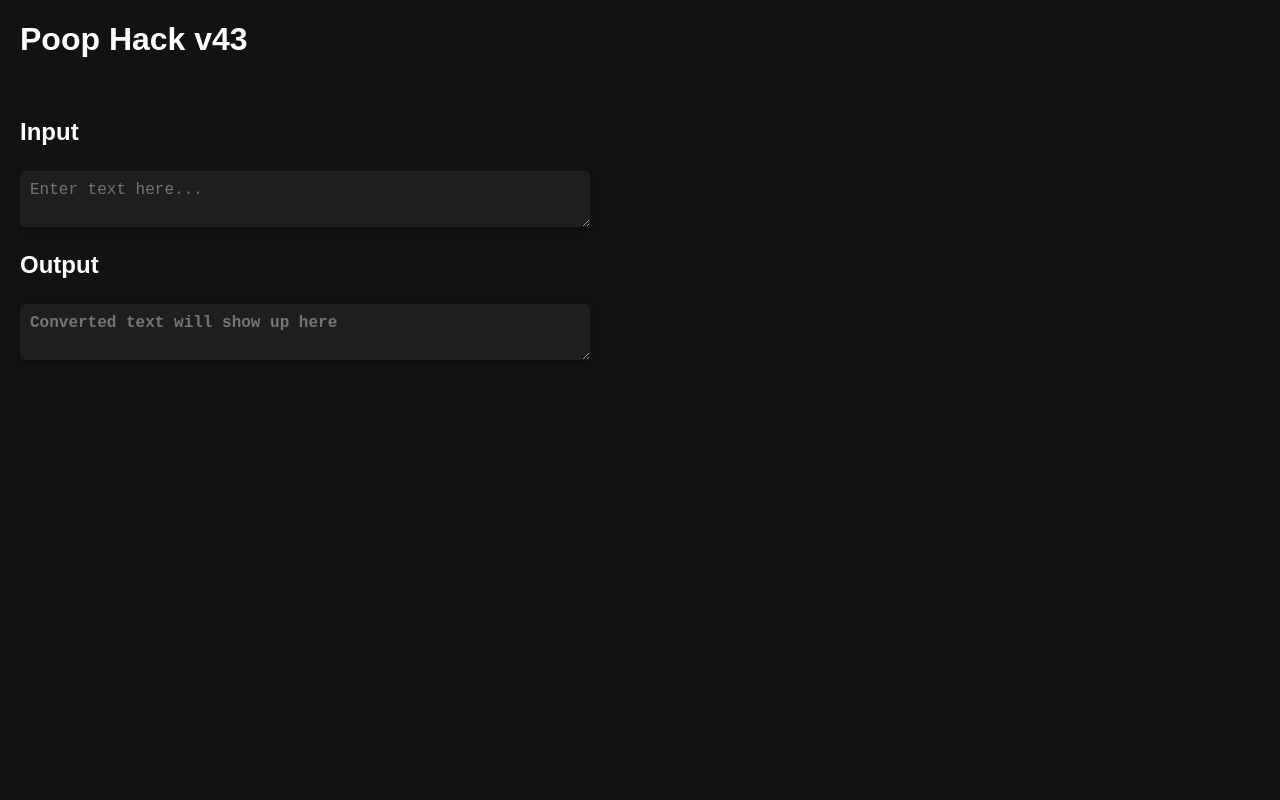
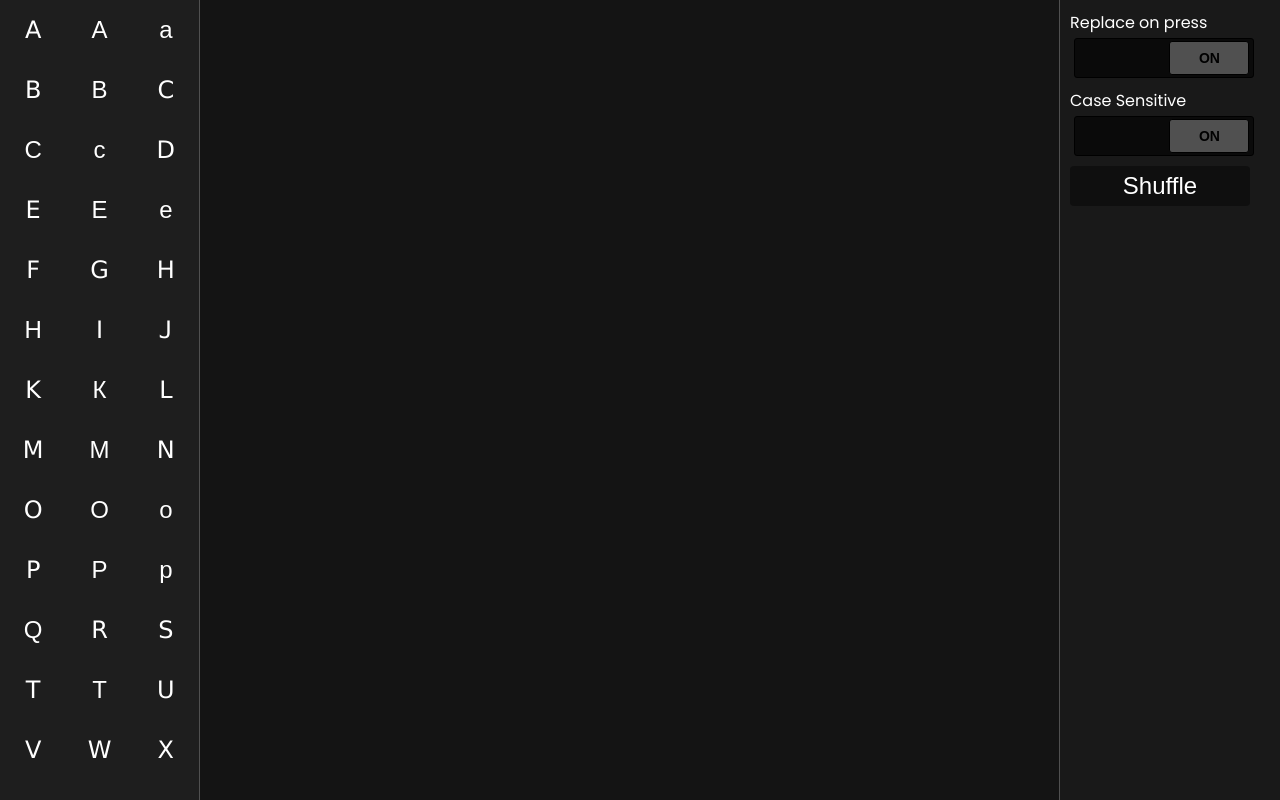
Before and after one commit to crackbob/text-bypass, a plain HTML site: page index.html in a window 1280 px wide. Drawn offline with Linux system fonts and the light colour scheme.

Commit message:
huge overhaul

```diff
--- /dev/null
+++ b/config.json
@@ -0,0 +1,46 @@
+{
+    "ꓮ": "A",
+    "А": "A",
+    "а": "a",
+    "ꓐ": "B",
+    "В": "B",
+    "ꓚ": "C",
+    "С": "C",
+    "с": "c",
+    "ꓓ": "D",
+    "ꓰ": "E",
+    "Е": "E",
+    "е": "e",
+    "ꓝ": "F",
+    "ꓖ": "G",
+    "ꓧ": "H",
+    "Н": "H",
+    "ꓲ": "I",
+    "ꓙ": "J",
+    "ꓗ": "K",
+    "К": "K",
+    "ꓡ": "L",
+    "ꓟ": "M",
+    "М": "M",
+    "ꓠ": "N",
+    "ꓳ": "O",
+    "О": "O",
+    "о": "o",
+    "ꓑ": "P",
+    "Р": "P",
+    "р": "p",
+    "Q": "Q",
+    "ꓣ": "R",
+    "ꓢ": "S",
+    "ꓔ": "T",
+    "Т": "T",
+    "ꓴ": "U",
+    "ꓦ": "V",
+    "ꓪ": "W",
+    "ꓫ": "X",
+    "Х": "X",
+    "х": "x",
+    "ꓬ": "Y",
+    "У": "y" ,
+    "ꓜ": "Z"
+}
--- a/index.html
+++ b/index.html
@@ -1,65 +1,26 @@
 <!DOCTYPE html>
 <html lang="en">
-<head>
+  <head>
     <meta charset="UTF-8">
-    <meta name="viewport" content="width=device-width, initial-scale=1.0">
-    <title>Poop Hack v43</title>
-    <style>
-        body {
-            font-family: Arial, sans-serif;
-            margin: 20px;
-            background-color: #121212;
-            color: #ffffff;
-        }
-        input, button, textarea {
-            padding: 10px;
-            margin-top: 5px;
-            font-size: 16px;
-            border: none;
-            border-radius: 5px;
-            background-color: #1e1e1e;
-            color: #ffffff;
-            box-shadow: 0 2px 5px rgba(0, 0, 0, 0.3);
-            width: 100%;
-            max-width: 550px;
-            resize: both;
-        }
-        input:focus, textarea:focus, button:focus {
-            outline: none;
-            box-shadow: 0 0 0 3px rgba(176, 190, 197, 0.5);
-        }
-        #output {
-            font-weight: bold;
-        }
-    </style>
-</head>
-<body>
-    <h1>Poop Hack v43</h1>
-    <br>
-    <h2>Input</h2>
-    <textarea id="inputText" placeholder="Enter text here..."></textarea><br>
-    <h2>Output</h2>
-    <textarea id="output" placeholder="Converted text will show up here"></textarea>
+    <title>Text Bypass v2</title>
+    <link rel="stylesheet" href="style.css">
+    <link rel="preconnect" href="https://fonts.googleapis.com">
+    <link rel="preconnect" href="https://fonts.gstatic.com" crossorigin>
+    <link href="https://fonts.googleapis.com/css2?family=Poppins:ital,wght@0,100;0,200;0,300;0,400;0,500;0,600;0,700;0,800;0,900;1,100;1,200;1,300;1,400;1,500;1,600;1,700;1,800;1,900&display=swap" rel="stylesheet">
+  </head>
+  <script defer src="index.js"></script>
 
-    <script>
-        function bypassText(inputString) {
-            let conversionTable = {
-                "a": "ꓮ", "b": "ꓐ", "c": "ꓚ", "d": "ꓓ", "e": "ꓰ", "f": "ꓝ",
-                "g": "ꓖ", "h": "ꓧ", "i": "ꓲ", "j": "ꓙ", "k": "ꓗ", "l": "ꓡ",
-                "m": "ꓟ", "n": "ꓠ", "o": "ꓳ", "p": "ꓑ", "q": "Q", "r": "ꓣ",
-                "s": "ꓢ", "t": "ꓔ", "u": "ꓴ", "v": "ꓦ", "w": "ꓪ", "x": "ꓫ",
-                "y": "ꓬ", "z": "ꓜ"
-            };
-            let outputString = "";
-            inputString.split("").forEach(key => outputString += conversionTable[key.toLowerCase()] || key);
-            return outputString;
-        }
+  <body>
+    <div id="letters"></div>
+    <textarea id="textEditor"></textarea>
 
-        document.getElementById("inputText").addEventListener("input", function () {
-            const inputText = document.getElementById("inputText").value;
-            const convertedText = bypassText(inputText);
-            document.getElementById("output").value = convertedText;
-        });
-    </script>
-</body>
+    <div id="settings">
+        <span>Replace on press</span>
+        <input id="replaceChars" type="checkbox" checked="checked" class="flipswitch"/>
+        <span>Case Sensitive</span>
+        <input id="caseSensitive" type="checkbox" checked="checked" class="flipswitch"/>
+        <button id="shuffle" class="button">Shuffle</button>
+    </div>
+
+  </body>
 </html>
--- /dev/null
+++ b/index.js
@@ -0,0 +1,47 @@
+
+let buttonContainer = document.getElementById('letters');
+let textEditor = document.getElementById('textEditor');
+let replaceChars = document.getElementById("replaceChars");
+let caseSensitive = document.getElementById("caseSensitive");
+let shuffleButton = document.getElementById("shuffle");
+
+async function init () {
+    let config = await fetch("config.json").then(response => response.json())
+
+    let buttonLetters = Object.keys(config)
+    let lettersToReplace = Object.values(config);
+    buttonLetters.forEach((letter, index) => {
+        const button = document.createElement('button');
+        button.innerText = letter;
+        button.id = "character";
+
+        button.onclick = () => {
+            if (replaceChars.checked) {
+                if (!caseSensitive.checked) {
+                    textEditor.value = textEditor.value.replaceAll(lettersToReplace[index].toLowerCase(), letter);
+                    textEditor.value = textEditor.value.replaceAll(lettersToReplace[index].toLowerCase(), letter);
+                } else {
+                    textEditor.value = textEditor.value.replaceAll(lettersToReplace[index], letter);
+                }
+            } else {
+                textEditor.value += letter;
+            }
+        };
+        buttonContainer.appendChild(button);
+    });
+
+    shuffleButton.addEventListener("click", () => {
+        buttonLetters.forEach((letter, index) => {
+            if (!caseSensitive.checked) {
+                textEditor.value = textEditor.value.replaceAll(lettersToReplace[index].toLowerCase(), letter);
+                textEditor.value = textEditor.value.replaceAll(lettersToReplace[index].toLowerCase(), letter);
+            } else {
+                textEditor.value = textEditor.value.replaceAll(lettersToReplace[index], letter);
+            }
+        });
+    })
+
+    document.body.appendChild(buttonContainer);
+}
+
+init();
--- /dev/null
+++ b/style.css
@@ -0,0 +1,110 @@
+#letters {
+    position: fixed;
+    left: 0px;
+    top: 0px;
+    width: 200px;
+    height: 100%;
+    background-color: rgb(25, 25, 25);
+    border-right: 1px solid rgb(80, 80, 80);
+    box-sizing: border-box;
+    overflow-y: auto;
+    display: grid;
+    grid-template-columns: repeat(3, 1fr);
+    grid-auto-rows: 60px;
+}
+
+#character {
+    width: 100%;
+    height: 100%;
+    border: none;
+    background-color: rgb(30, 30, 30);
+    color: white;
+    font-size: 24px;
+    cursor: pointer;
+    display: flex;
+    align-items: center;
+    justify-content: center;
+    border-radius: 0px;
+}
+
+#textEditor {
+    position: fixed;
+    right: 0px;
+    top: 0px;
+    width: calc(100% - 200px);
+    height: 100%;
+    font-family: "Poppins", sans-serif;
+    color: white;
+    padding: 10px;
+    background-color: rgb(20, 20, 20);
+    box-sizing: border-box;
+    font-size: 16px;
+    border: none;
+}
+
+#settings {
+    font-family: "Poppins", sans-serif;
+    color: white;
+    padding: 10px;
+    position: fixed;
+    right: 0px;
+    top: 0px;
+    width: 200px;
+    height: 100%;
+    background-color: rgb(25, 25, 25);
+    border-left: 1px solid rgb(80, 80, 80);
+    overflow-y: auto;
+}
+
+.flipswitch {
+    position: relative;
+    background: rgb(10, 10, 10);
+    width: 90%;
+    height: 40px;
+    -webkit-appearance: initial;
+    border-radius: 3px;
+    -webkit-tap-highlight-color: rgb(20, 20, 20);
+    outline: none;
+    font-size: 14px;
+    font-family: Trebuchet, Arial, sans-serif;
+    font-weight: bold;
+    cursor: pointer;
+    border: 1px solid #000000;
+}
+
+.flipswitch:after {
+    position: absolute;
+    top: 5%;
+    display: block;
+    line-height: 32px;
+    width: 45%;
+    height: 90%;
+    background: rgb(80, 80, 80);
+    box-sizing: border-box;
+    text-align: center;
+    transition: all 0.3s ease-in 0s;
+    color: black;
+    border: #000000 1px solid;
+    border-radius: 3px;
+}
+
+.flipswitch:after {
+    left: 2%;
+    content: "OFF";
+}
+
+.flipswitch:checked:after {
+    left: 53%;
+    content: "ON";
+}
+
+.button {
+    width: 90%;
+    height: 5%;
+    border: none;
+    background-color: rgb(15, 15, 15);
+    color: white;
+    font-size: 24px;
+    justify-content: center;
+    border-radius: 4px;
+}
```
Also changed, not shown: 1 other file.
